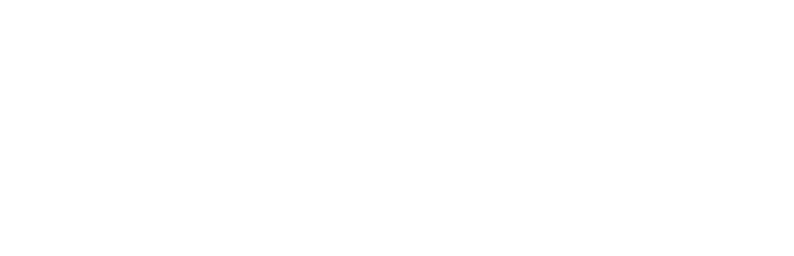
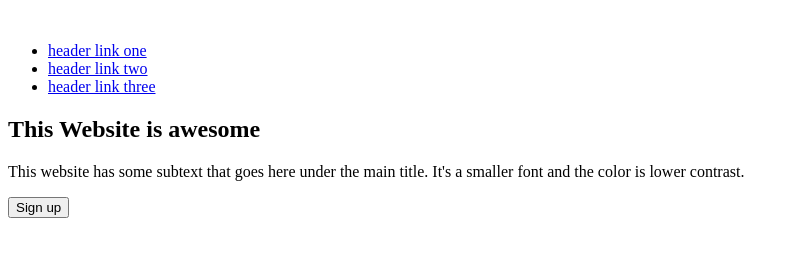
Before and after one commit to HamzaWahed/Landing-Page, a plain HTML site: page index.html in a window 1280 px wide. Shown: the whole page, without its empty margins (0-794 px from the left). Drawn offline with Linux system fonts and the light colour scheme.

Commit message:
create header section

```diff
--- a/index.html
+++ b/index.html
@@ -6,6 +6,22 @@
         <meta name="viewport" content="width=device-width, initial-scale=1.0">
     </head>
     <body>
-
+        <section class="header">
+        <div class="logo">
+            <img>
+        </div>
+            <ul>
+                <li><a href="#">header link one</a></li>
+                <li><a href="#">header link two</a></li>
+                <li><a href="#">header link three</a></li>
+            </ul>
+            <h1>This Website is awesome</h1>
+            <p>
+                This website has some subtext that goes here under the main title.
+                It's a smaller font and the color is lower contrast.
+            </p>
+            <button type="submit">Sign up</button>
+            <img>
+        </section>
     </body>
 </html>
```
